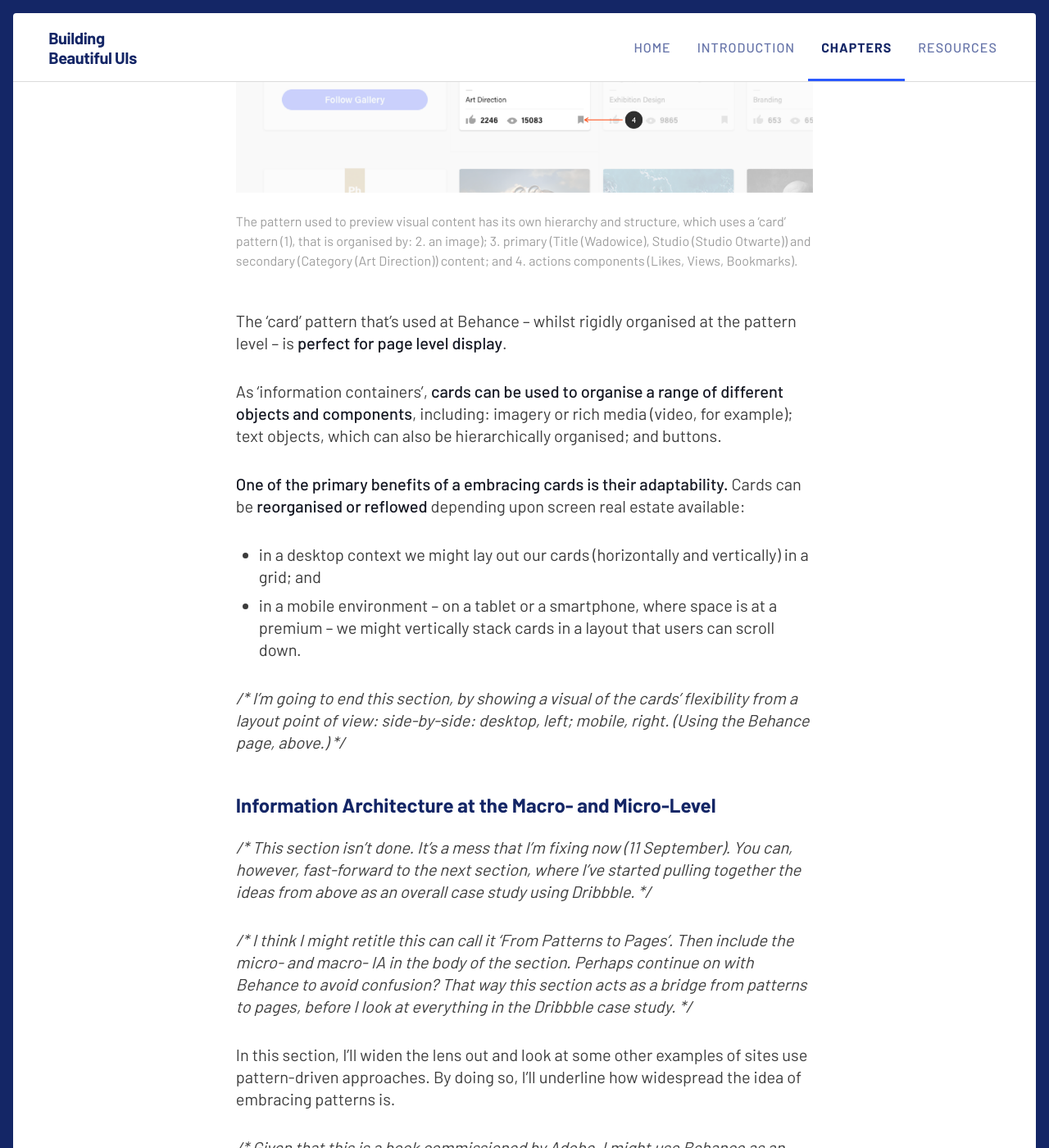
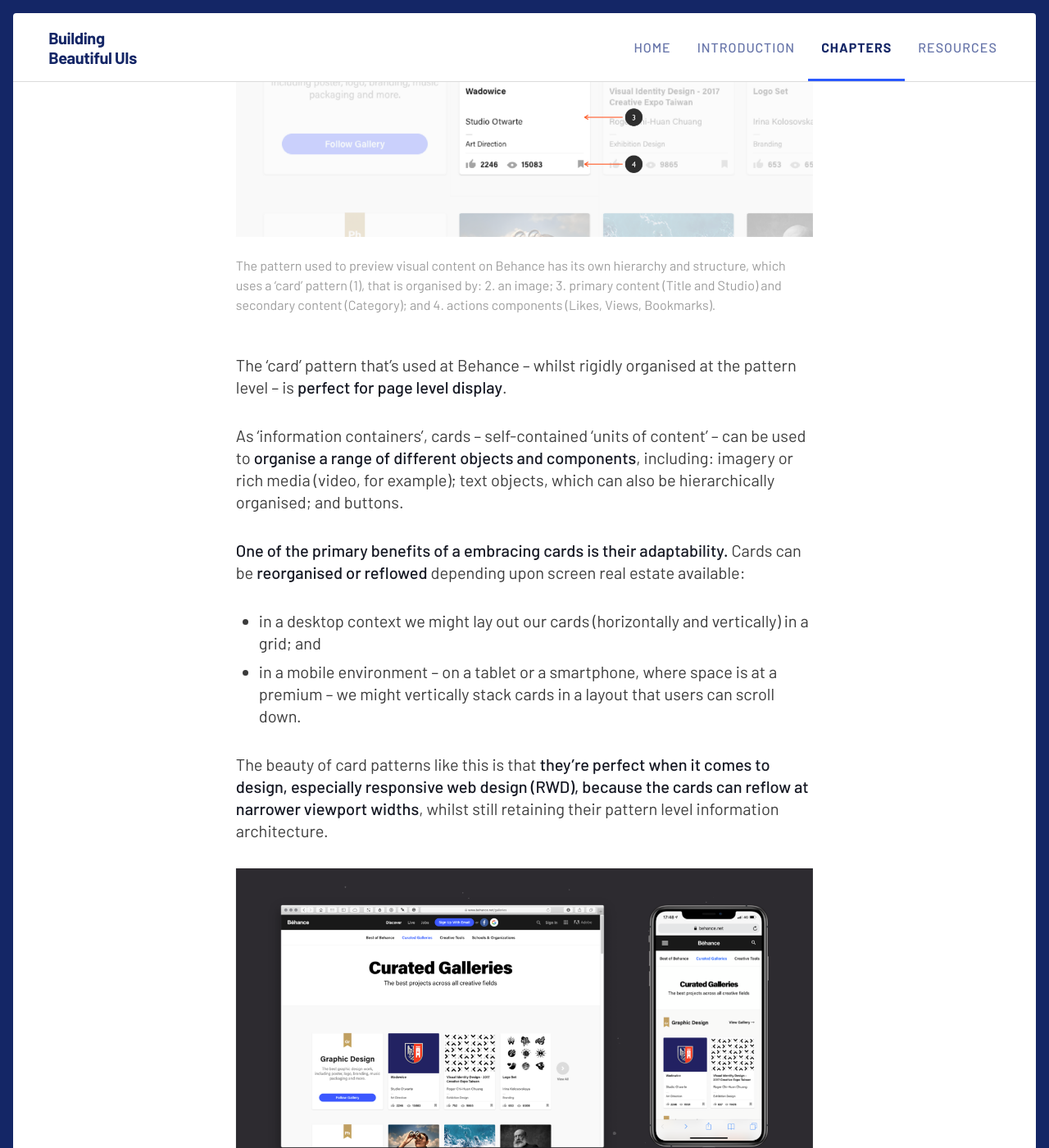
Before and after one commit to buildingbeautifuluis/buildingbeautifuluis.github.io, a Jekyll site: the page built from _preview/03-Information-Architecture.md, in a window 1280 px wide and 1400 px high, scrolled down 16695 px. Shown: the whole window at 82% size. Built offline with Jekyll 4.4.1, drawn with Linux system fonts in a browser that asks for light colours; some of the changed text lies outside the part shown.

Commit message:
C3S2P1… finished! 🎉

```diff
--- a/_preview/03-Information-Architecture.md
+++ b/_preview/03-Information-Architecture.md
@@ -264,46 +264,57 @@
 
 If we consider the information architecture of the patterns we build, when we put them together to form pages, our overall information architecture falls, more or less, into place. In short, it’s important to **consider the information architecture of our content at multiple levels** as we design it.
 
-Consider a typical page, like the [Curated Galleries](https://www.behance.net/galleries) page at Behance. There is:
+Consider a typical page, like the [Curated Galleries](https://www.behance.net/galleries) page at Behance (below). It’s organised at every level, featuring:
 
 1. an overall hierarchy and structure **at the page level**; and
-2. there is a specific hierarchy and structure **at the pattern level**.
+2. a specific hierarchy and structure **at the pattern level**.
 
-This hierarchy works at both: the pattern level (micro information architecture); and the page level (macro information architecture).
+This hierarchy works at both a pattern level (a micro information architecture); and the page level (a macro information architecture).
 
 
-{% include figure.html url="/images/ch3/c3-s2-2-behance-curated-galleries.png" alt="Behance · Curated Galleries" description="At the page level, Behance’s Curated Galleries page has a clear hierarchy and structure. The eye is drawn to the title first (1), it’s then drawn to the categories (2), and, finally, it’s drawn to the project samples (3)." %}
+{% include figure.html url="/images/ch3/c3-s2-2-behance-curated-galleries.png" alt="Behance · Curated Galleries" description="At the page level, Behance’s Curated Galleries page has a clear hierarchy and structure. The eye is drawn to the title first (1), it’s then drawn to the categories (2), and, finally, it’s drawn to the project thumbnails (3)." %}
 
 
 Continuing from the overall page hierarchy, our eye is drawn to **the row of thumbnails in the Graphic Design category, which follows a pattern that is repeated down [the page](https://www.behance.net/galleries)**, which includes other categories: Photography, Illustration, Interaction….
 
 At the category level, the eye is drawn to the title – Graphic Design – first, with its short overview paragraph (“The best graphic design…”), before being drawn to **the ‘Follow Gallery’ call to action button, which – in blue – catches the eye, perfect for a call to action**. The gold ‘Gr’ bookmark at the top is the least visually dominant element, satisfying a labelling function.
 
-At the pattern level, there is an equally clear hierarchy and structure. The thumbnails provided satisfy the purpose of **previewing visual content** (a content pattern), which are in turn repeated on the page as a way of **previewing a category** (a display pattern), which – in this case – focuses on the Graphic Design category.
+At the pattern level, there is an equally clear hierarchy and structure. The thumbnails provided satisfy the purpose of **previewing visual content** (a content pattern), which are in turn repeated on the page as a way of **previewing content from within a category** (a display pattern), which – in this case – focuses on the Graphic Design category.
 
-As with the components I explored in Chapter 2, where components were built out of objects, patterns are – themselves – built out of objects and components, i.e. we’re simply increasing the complexity.
+As with the components I explored in Chapter 2, where components were built out of objects, **patterns are – themselves – built out of objects and components**, we’re simply increasing the complexity.
 
 
-{% include figure.html url="/images/ch3/c3-s2-3-behance-curated-galleries-thumbnail.png" alt="Behance · Curated Galleries · Graphic Design" description="The pattern used to preview visual content has its own hierarchy and structure, which uses a ‘card’ pattern (1), that is organised by: 2. an image); 3. primary (Title (Wadowice), Studio (Studio Otwarte)) and secondary (Category (Art Direction)) content; and 4. actions components (Likes, Views, Bookmarks)." %}
+{% include figure.html url="/images/ch3/c3-s2-3-behance-curated-galleries-thumbnail.png" alt="Behance · Curated Galleries · Graphic Design" description="The pattern used to preview visual content on Behance has its own hierarchy and structure, which uses a ‘card’ pattern (1), that is organised by: 2. an image; 3. primary content (Title and Studio) and secondary content (Category); and 4. actions components (Likes, Views, Bookmarks)." %}
 
 
 The ‘card’ pattern that’s used at Behance – whilst rigidly organised at the pattern level – is **perfect for page level display**.
 
-As ‘information containers’, **cards can be used to organise a range of different objects and components**, including: imagery or rich media (video, for example); text objects, which can also be hierarchically organised; and buttons.
+As ‘information containers’, cards – self-contained ‘units of content’ – can be used to **organise a range of different objects and components**, including: imagery or rich media (video, for example); text objects, which can also be hierarchically organised; and buttons.
 
 **One of the primary benefits of a embracing cards is their adaptability.**  Cards can be **reorganised or reflowed** depending upon screen real estate available:
 
 + in a desktop context we might lay out our cards (horizontally and vertically) in a grid; and
 + in a mobile environment – on a tablet or a smartphone, where space is at a premium – we might vertically stack cards in a layout that users can scroll down.
 
-_/* I’m going to end this section, by showing a visual of the cards’ flexibility from a layout point of view: side-by-side: desktop, left; mobile, right. (Using the Behance page, above.) */_
+The beauty of card patterns like this is that **they’re perfect when it comes to design, especially responsive web design (RWD), because the cards can reflow at narrower viewport widths**, whilst still retaining their pattern level information architecture.
 
 
-### Information Architecture at the Macro- and Micro-Level
+{% include figure.html url="/images/ch3/c3-s2-4-behance-curated-galleries-desktop-mobile.png" alt="Behance · Curated Galleries: Desktop and Mobile View" description="On the left, on a desktop device with a wider viewport width, the thumbnails are organised horizontally and vertically in a grid. On the right, on a mobile device with a narrower viewport width, the thumbnails are organised vertically, in a narrower grid." %}
+
+
+When we consider Behance’s desktop and mobile views (above), we can see the beauty of adopting a card pattern for the site’s thumbnail content:
+
++ in a desktop context, where there is more horizontal space, the grid is allowed to use more horizontal space (**on my external monitor, it displays six thumbnails**); and
++ in a mobile context, where there is less horizontal space, the grid is tighter (**on my iPhone XS Max, it displays two thumbnails**).
+
+In both cases – desktop and mobile – the card pattern, however, retains its own internal hierarchy and structure.
+
+
+### From Patterns to Pages
 
 _/* This section isn’t done. It’s a mess that I’m fixing now (11 September). You can, however, fast-forward to the next section, where I’ve started pulling together the ideas from above as an overall case study using Dribbble. */_
 
-_/* I think I might retitle this can call it ‘From Patterns to Pages’. Then include the micro- and macro- IA in the body of the section. Perhaps continue on with Behance to avoid confusion? That way this section acts as a bridge from patterns to pages, before I look at everything in the Dribbble case study. */_
+_/* This section will act as a bridge from patterns to pages, before I look at everything in one go, in the Dribbble case study. */_
 
 In this section, I’ll widen the lens out and look at some other examples of sites use pattern-driven approaches. By doing so, I’ll underline how widespread the idea of embracing patterns is.
 
```
Also changed, not shown: images/ch3/c3-s2-4-behance-curated-galleries-desktop-mobile.png (added).
